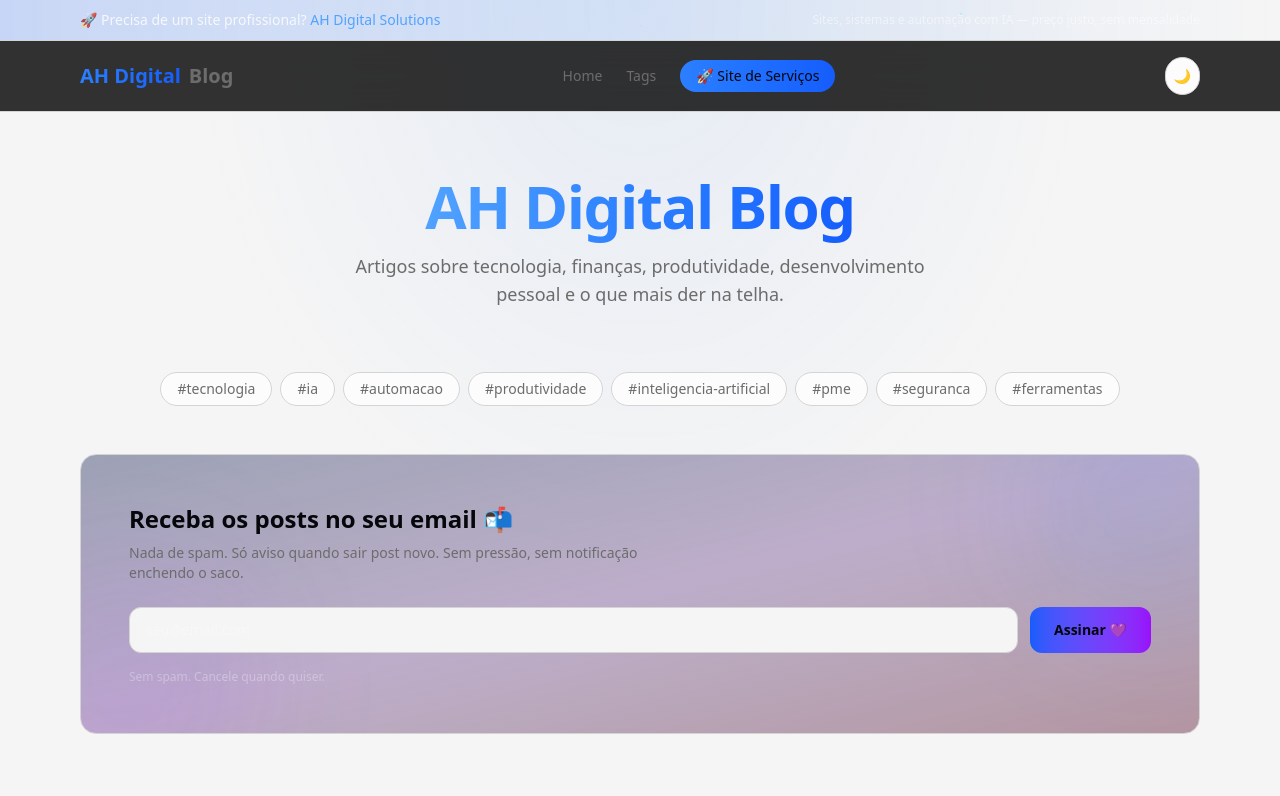
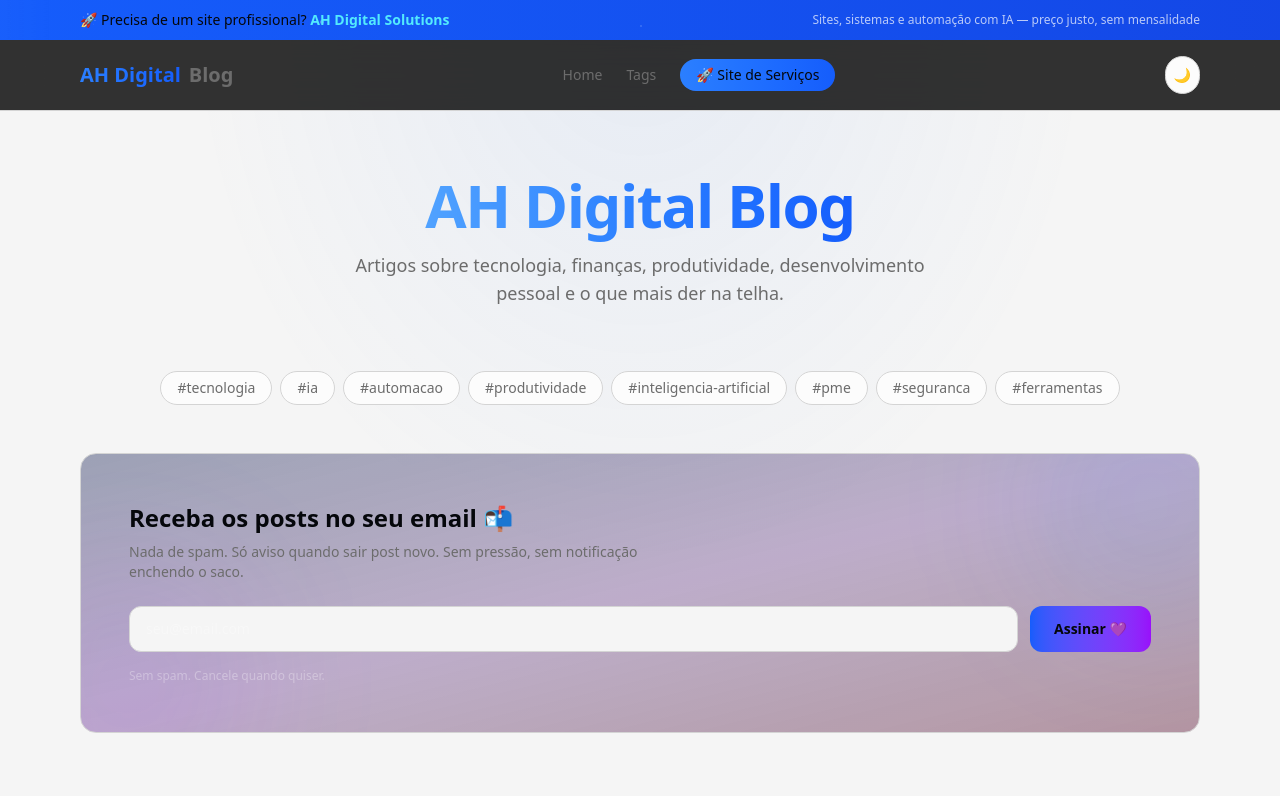
Before and after one commit to andrehs-dev/ah-digital-blog, a Next.js app: page / in a window 1280 px wide. Shown: the top 796 px of the page. Built offline with nearby package versions, Linux system fonts and the light colour scheme.

Commit message:
FIX: top banner com fundo azul sólido para visibilidade no tema claro

```diff
--- a/src/components/TopBanner.tsx
+++ b/src/components/TopBanner.tsx
@@ -2,26 +2,26 @@ import Link from "next/link";
 
 export function TopBanner() {
   return (
-    <div className="group relative overflow-hidden border-b border-white/10 bg-gradient-to-r from-blue-600/20 via-blue-500/10 to-transparent">
+    <div className="group relative overflow-hidden bg-gradient-to-r from-blue-600 to-blue-700">
       {/* Camada animada — brilho varrendo da esquerda pra direita */}
-      <div className="absolute inset-0 -translate-x-full animate-[sweep_3s_ease-in-out_infinite] bg-gradient-to-r from-transparent via-blue-400/10 to-transparent" />
+      <div className="absolute inset-0 -translate-x-full animate-[sweep_3s_ease-in-out_infinite] bg-gradient-to-r from-transparent via-white/20 to-transparent" />
 
       {/* Bolinhas brilhantes flutuando */}
-      <div className="absolute left-1/4 top-1/2 h-1 w-1 animate-pulse rounded-full bg-blue-400/30" />
-      <div className="absolute left-3/4 top-1/3 h-0.5 w-0.5 animate-pulse rounded-full bg-cyan-400/30 [animation-delay:1s]" />
-      <div className="absolute left-1/2 bottom-1/3 h-0.5 w-0.5 animate-pulse rounded-full bg-blue-300/20 [animation-delay:2s]" />
+      <div className="absolute left-1/4 top-1/2 h-1 w-1 animate-pulse rounded-full bg-white/40" />
+      <div className="absolute left-3/4 top-1/3 h-0.5 w-0.5 animate-pulse rounded-full bg-cyan-300/40 [animation-delay:1s]" />
+      <div className="absolute left-1/2 bottom-1/3 h-0.5 w-0.5 animate-pulse rounded-full bg-blue-200/30 [animation-delay:2s]" />
 
-      <div className="relative mx-auto flex max-w-6xl items-center justify-between px-4 py-2.5 text-sm text-white/80">
+      <div className="relative mx-auto flex max-w-6xl items-center justify-between px-4 py-2.5 text-sm text-white">
         <span>
           🚀 Precisa de um site profissional?{" "}
           <Link
             href="https://ah-digitalsolutions.vercel.app"
-            className="font-medium text-blue-400 transition-colors hover:text-blue-300"
+            className="font-semibold text-cyan-300 transition-colors hover:text-cyan-200"
           >
             AH Digital Solutions
           </Link>
         </span>
-        <span className="hidden text-xs text-white/50 sm:inline">
+        <span className="hidden text-xs text-white/70 sm:inline">
           Sites, sistemas e automação com IA — preço justo, sem mensalidade
         </span>
       </div>
```
